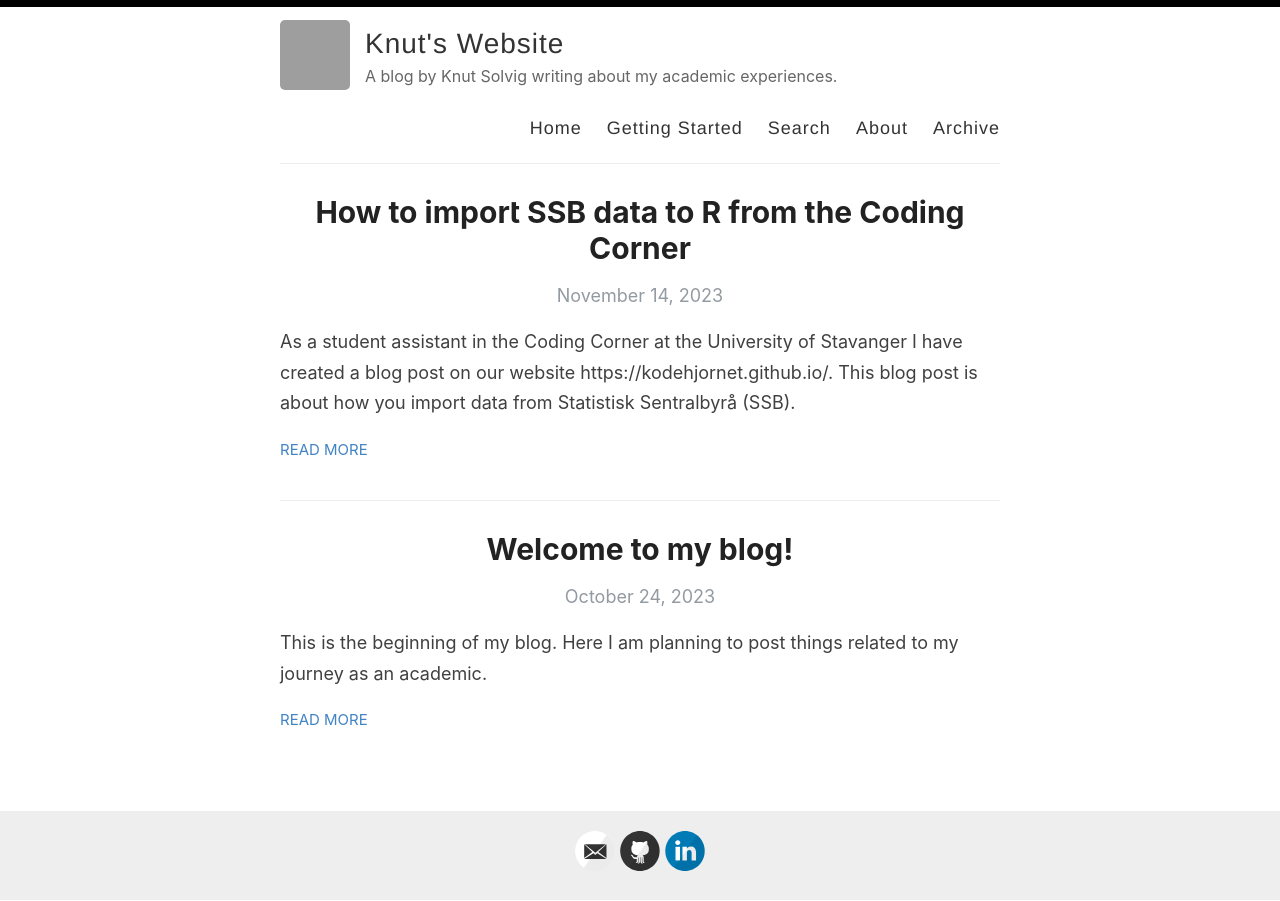
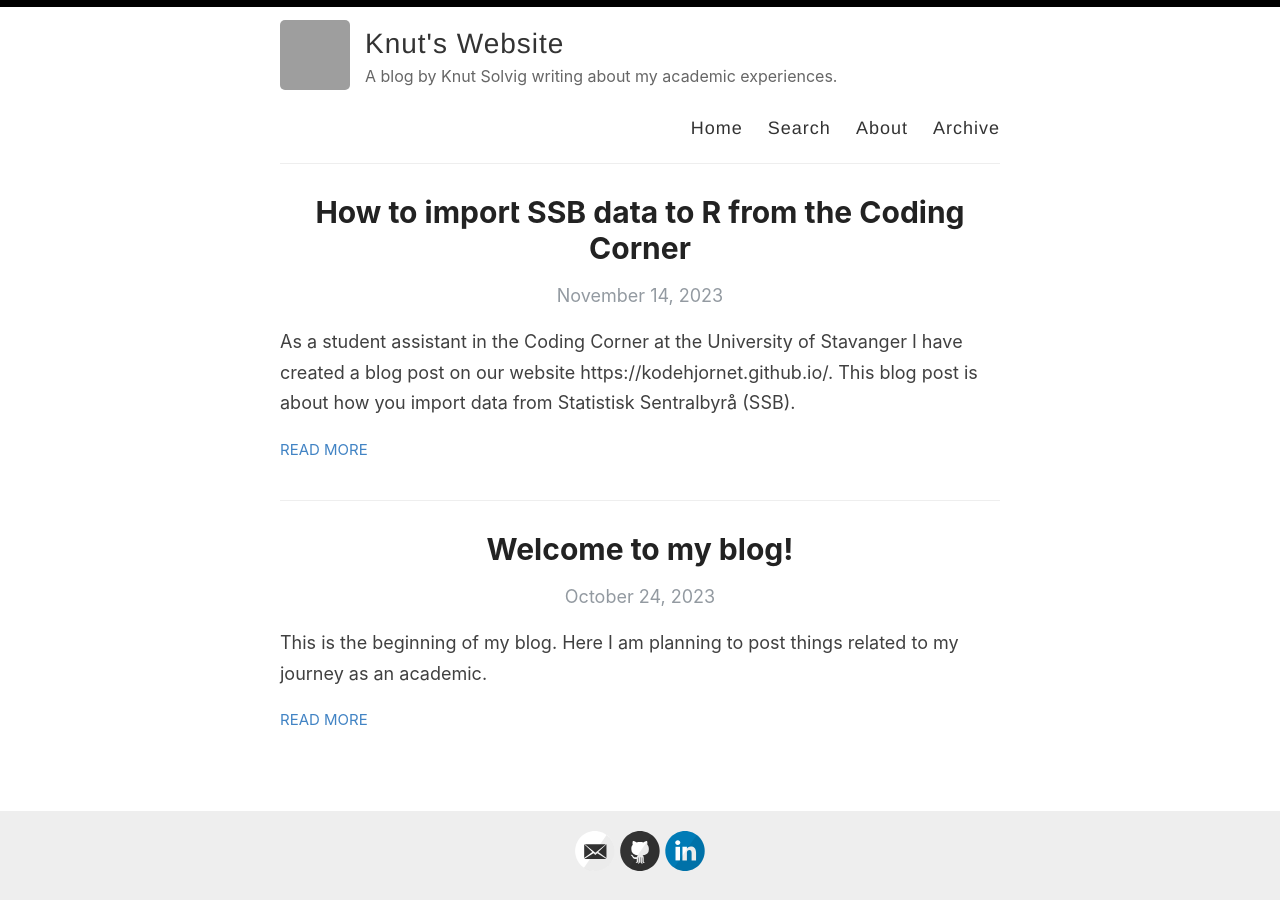
Before and after one commit to KnutSolvig/knutsolvig.github.io, a Jekyll site: the page built from index.html, in a window 1280 px wide. Built offline with Jekyll 4.4.1, drawn with Linux system fonts in a browser that asks for light colours; the list of posts is cut into pages by our own code; grey boxes are pictures that could not be loaded.

Commit message:
removed Getting Started

```diff
--- a/_layouts/default.html
+++ b/_layouts/default.html
@@ -20,7 +22,8 @@
     <div class="wrapper-masthead">
       <div class="container">
         <header class="masthead clearfix">
-            <a href="{{ site.baseurl }}/" class="site-avatar"><img src="{{ site.baseurl }}{{ site.avatar }}" alt="{{ site.title }}" /></a>
+          <a href="{{ site.baseurl }}/" class="site-avatar"><img src="{{ site.baseurl }}{{ site.avatar }}"
+              alt="{{ site.title }}" /></a>
 
           <div class="site-info">
             <h1 class="site-name"><a href="{{ site.baseurl }}/">{{ site.name }}</a></h1>
@@ -29,7 +32,6 @@
 
           <nav>
             <a href="{{ site.baseurl }}/">Home</a>
-              <a href="{{ site.baseurl }}/getting-started">Getting Started</a>
             <a href="{{ site.baseurl }}/search">Search</a>
             <a href="{{ site.baseurl }}/about">About</a>
             <a href="{{ site.baseurl }}/archive">Archive</a>
@@ -55,4 +57,5 @@
 
   {% include analytics.html %}
 </body>
+
 </html>
```
Also changed, not shown: other parts of _layouts/default.html (+3 -1 lines). Lines whose indentation alone changed are shown as unchanged.
